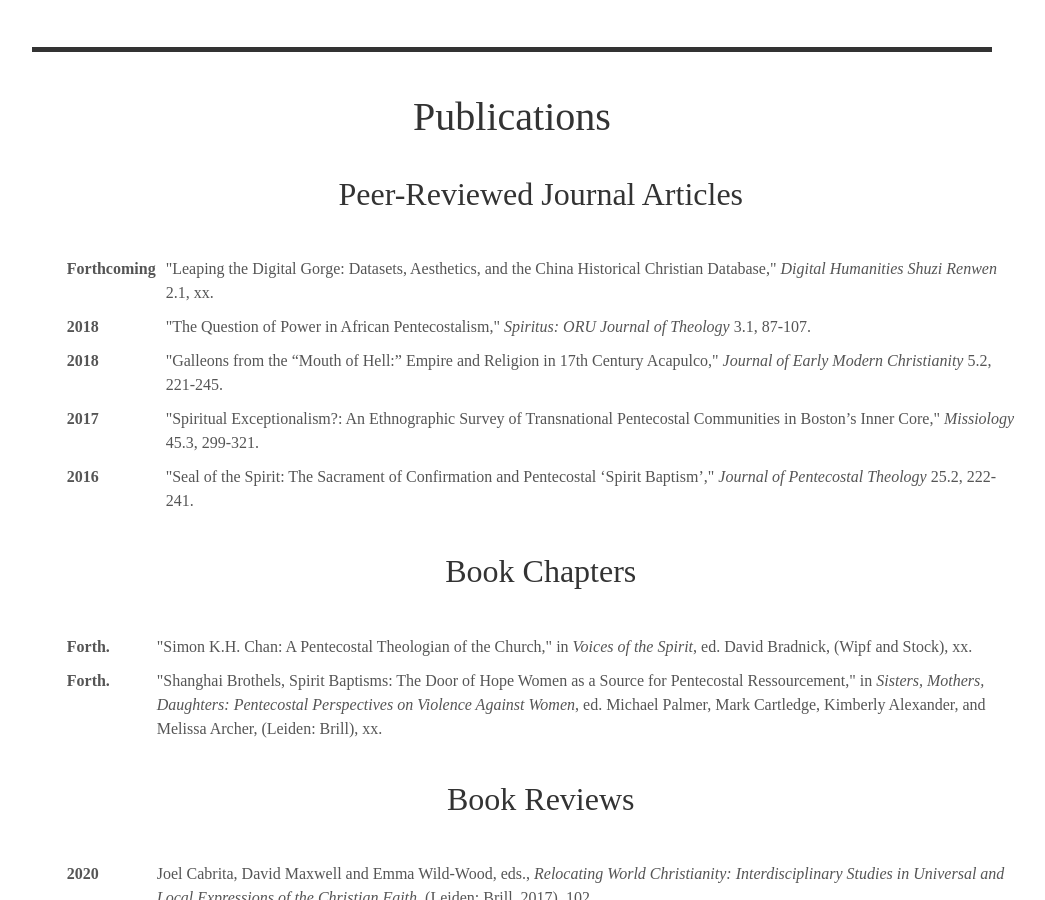
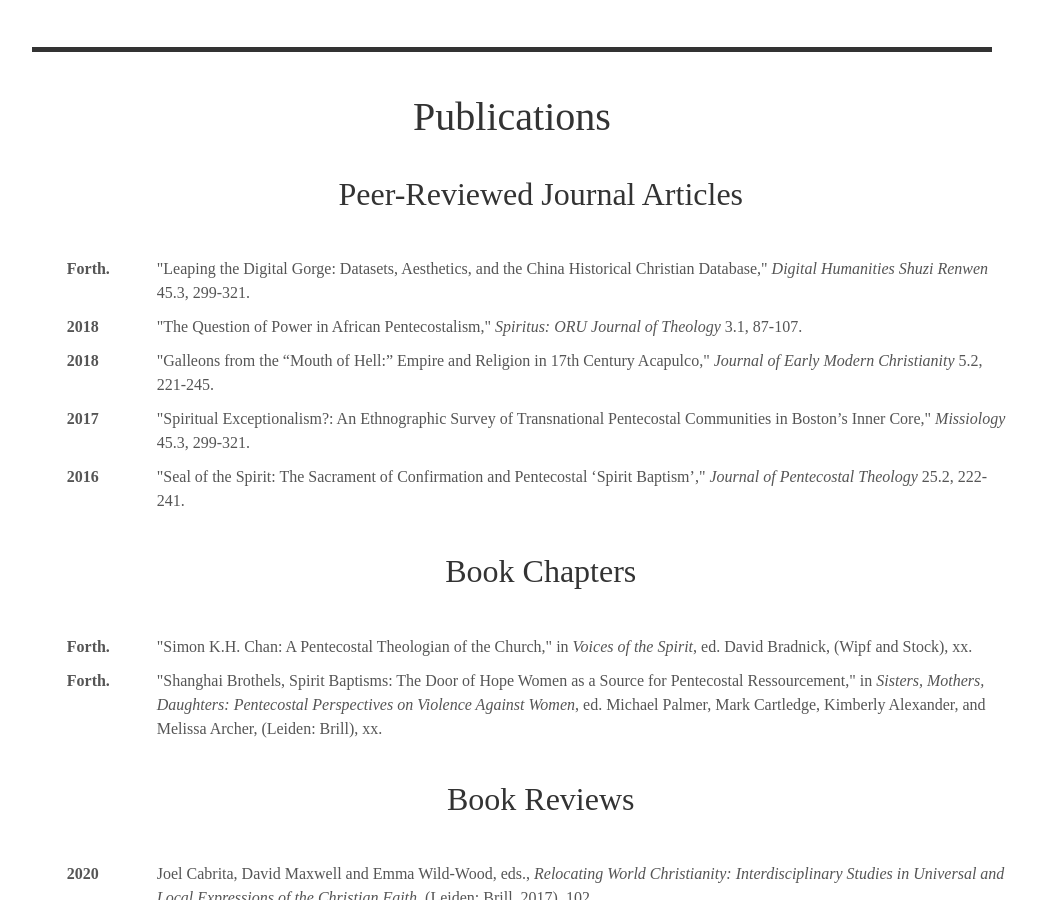
Before and after one commit to alex-mayfield/alex-mayfield.github.io, a Jekyll site: the page built from index.html, in a window 1280 px wide and 900 px high, scrolled down 1555 px. Shown: the whole window, without its empty margins (128-1173 px from the left). Built offline with Jekyll 4.4.1, drawn with Linux system fonts in a browser that asks for light colours; some web fonts are replaced.

Commit message:
Update publications.yml

```diff
--- a/_data/publications.yml
+++ b/_data/publications.yml
@@ -91,11 +91,11 @@ list:
     author: Margaret English de Alminana and Lois E. Olena, eds.
   - title: "Leaping the Digital Gorge: Datasets, Aesthetics, and the China Historical Christian Database"
     type: article
-    year: Forthcoming
+    year: Forth.
     journal: Digital Humanities Shuzi Renwen
-    vol_iss: 2.1
+    vol_iss: 45.3
     book:
     edit:
     publisher:
-    page: xx
+    page: 299-321
     author:
```
